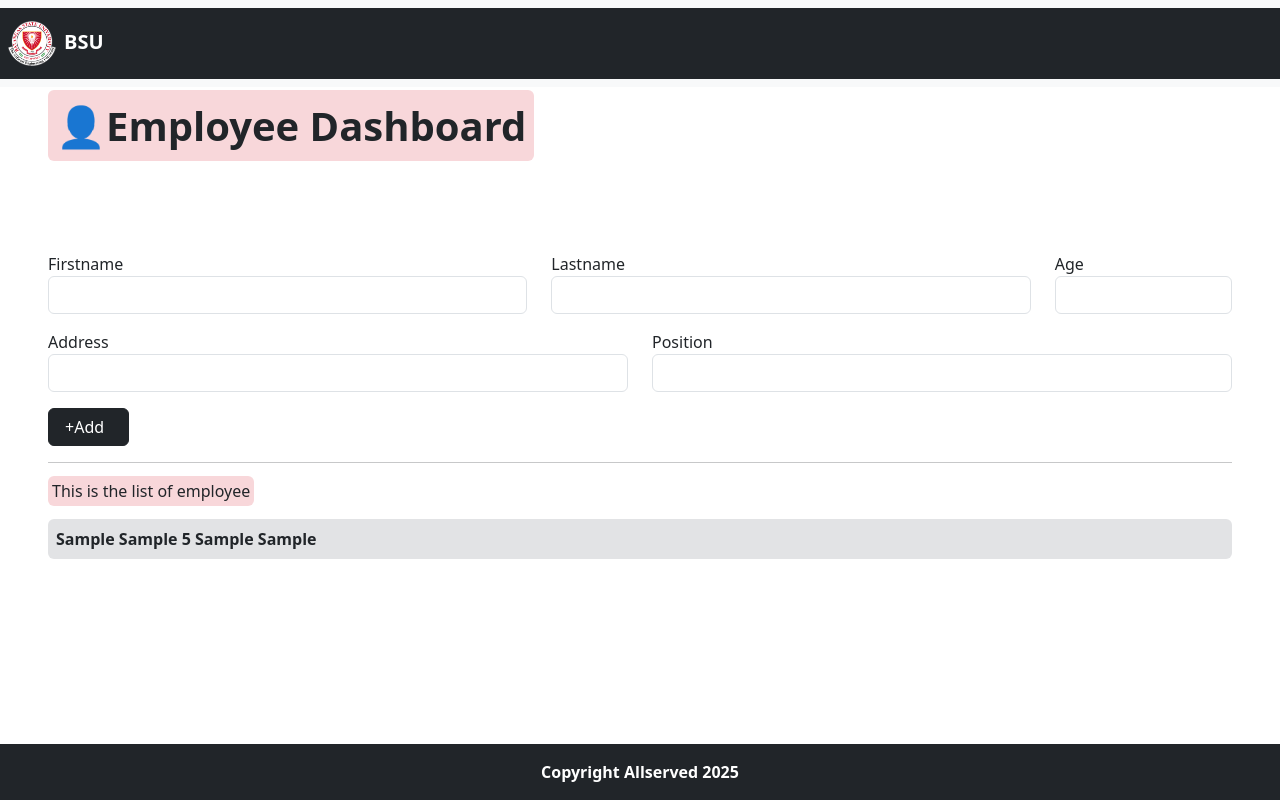
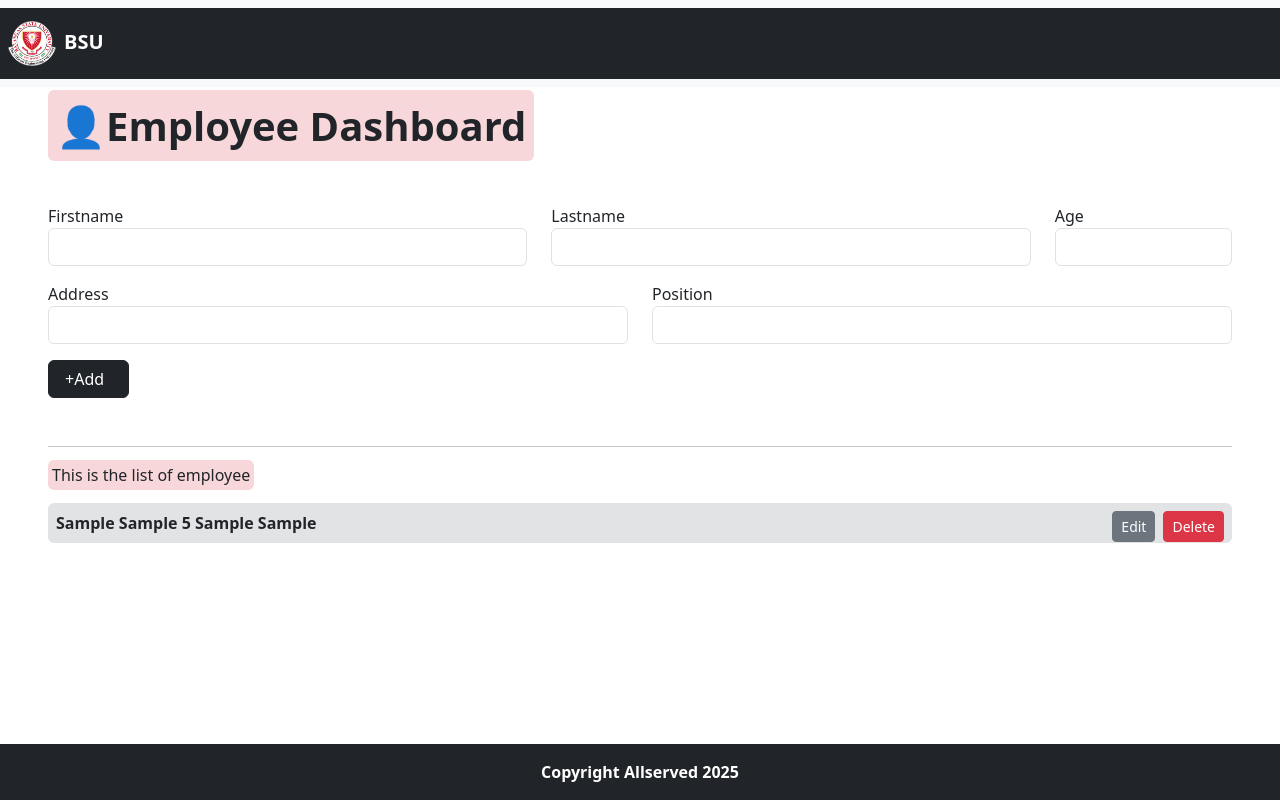
Before and after one commit to dev-teng/Project4, a React (Vite) app: page / in a window 1280 px wide. Both pictures are taken after typing "Sample", "Sample", "5", "Sample", "Sample" into the empty fields and a click on the button "+Add". Built offline with nearby package versions, Linux system fonts and the light colour scheme.

Commit message:
added edit button and delete button

```diff
--- a/src/Employee.jsx
+++ b/src/Employee.jsx
@@ -2,6 +2,9 @@ function Employee({firstname, lastname, age, address, position}) {
   return(
     <div className="bg-secondary-subtle p-2 rounded mt-3 fw-bold">
       {lastname} {firstname}  {age} {address} {position}
+        <button className="float-end btn btn-danger btn-sm">Delete</button>
+        <button className="float-end btn btn-secondary me-2 btn-sm">Edit</button>
+
     </div>
 
   )
--- a/src/Home.jsx
+++ b/src/Home.jsx
@@ -32,10 +32,6 @@ function Home() {
   return (
   <div className="container-fluid p-5 mt-5">
         <span className="bg-danger-subtle fs-1 fw-bold p-2 rounded">👤Employee Dashboard</span>
-          <h5 className="mt-5">{employee.firstname} {employee.lastname}</h5>
-          <h5>{employee.age}</h5>
-          <h5>{employee.address}</h5>
-          <h5>{employee.position}</h5>
         <div className="row">
             <div className="col-md-5 mt-5">
               <label htmlFor="firstname">Firstname</label>
@@ -104,6 +100,11 @@ function Home() {
           <button onClick={() =>{ addEmployee()}} className="btn btn-dark ps-3 pe-4">+Add</button>
         </div>
 
+        <h5 className="mt-5">{employee.firstname} {employee.lastname}</h5>
+          <h5>{employee.age}</h5>
+          <h5>{employee.address}</h5>
+          <h5>{employee.position}</h5>
+
         <hr></hr>
         <span className="bg-danger-subtle p-1 mb-5 rounded">This is the list of employee</span>
         {
```
